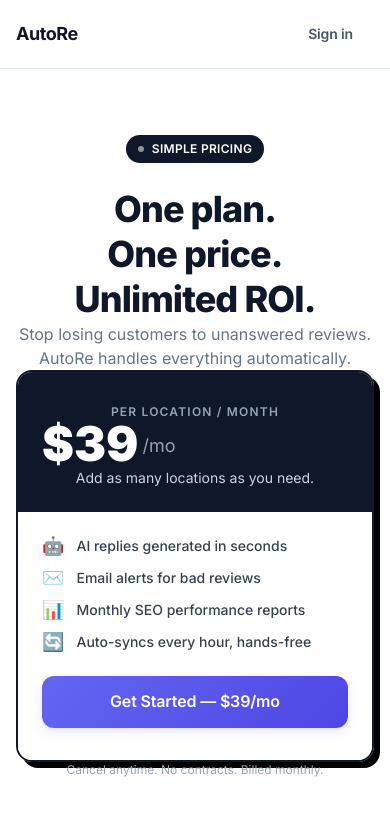
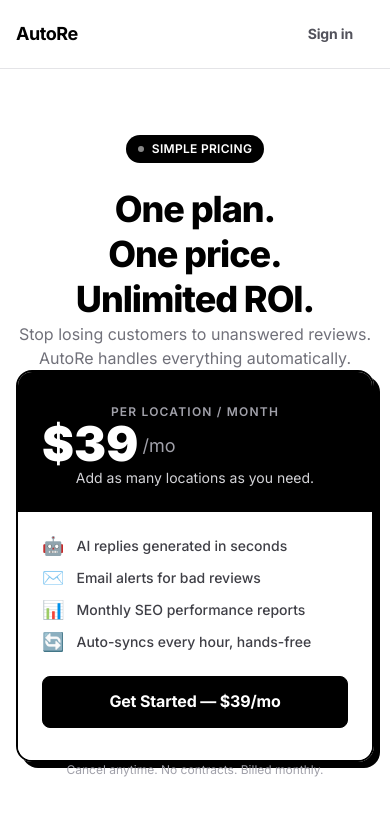
Before and after one commit to jellycutstudios-sudo/autore, a Next.js app: page /pricing in a window 390 px wide. Shown: the top 816 px of the page. Built offline with nearby package versions, Linux system fonts and the light colour scheme; no server answers.

Commit message:
design: transition to premium black & white theme and optimize mobile-first styling

```diff
--- a/app/globals.css
+++ b/app/globals.css
@@ -1,36 +1,29 @@
 @import url('https://fonts.googleapis.com/css2?family=Plus+Jakarta+Sans:ital,wght@0,200..800;1,200..800&display=swap');
 @import "tailwindcss";
 
-/* ─── Design Tokens ─────────────────────────────────────────── */
+/* ─── Monochromatic Design Tokens ───────────────────────────── */
 :root {
-  --background: #f8fafc;
-  --foreground: #0f172a;
-
-  --brand-50:  #f5f3ff;
-  --brand-100: #ede9fe;
-  --brand-200: #ddd6fe;
-  --brand-500: #6366f1;
-  --brand-600: #4f46e5;
-  --brand-700: #4338ca;
-  --brand-900: #312e81;
-
-  --gray-50:  #f8fafc;
-  --gray-100: #f1f5f9;
-  --gray-200: #e2e8f0;
-  --gray-300: #cbd5e1;
-  --gray-400: #94a3b8;
-  --gray-500: #64748b;
-  --gray-600: #475569;
-  --gray-700: #334155;
-  --gray-800: #1e293b;
-  --gray-900: #0f172a;
+  --background: #fafafa;
+  --foreground: #000000;
 
   --white: #ffffff;
-  --black: #0f172a;
+  --black: #000000;
+
+  --gray-50:  #fafafa;
+  --gray-100: #f4f4f5;
+  --gray-200: #e4e4e7;
+  --gray-300: #d4d4d8;
+  --gray-400: #a1a1aa;
+  --gray-500: #71717a;
+  --gray-600: #52525b;
+  --gray-700: #3f3f46;
+  --gray-800: #27272a;
+  --gray-900: #18181b;
+
   --border: var(--gray-200);
   --muted: var(--gray-500);
 
-  --radius: 12px;
+  --radius: 8px;
   --font: 'Plus Jakarta Sans', 'Inter', system-ui, sans-serif;
 }
 
@@ -81,11 +74,11 @@
 /* ─── Typography ─────────────────────────────────────────────── */
 h1, h2, h3, h4, h5, h6 {
   font-family: var(--font);
-  font-weight: 750;
-  letter-spacing: -0.025em;
+  font-weight: 800;
+  letter-spacing: -0.03em;
   line-height: 1.25;
   margin: 0;
-  color: var(--gray-900);
+  color: var(--black);
 }
 
 p { margin: 0; }
@@ -93,7 +86,7 @@
 
 /* ─── Component Primitives ───────────────────────────────────── */
 
-/* Buttons – Premium styling */
+/* Monochromatic Buttons */
 .btn {
   display: inline-flex;
   align-items: center;
@@ -104,42 +97,37 @@
   border-radius: var(--radius);
   font-family: var(--font);
   font-size: 0.875rem;
-  font-weight: 600;
+  font-weight: 700;
   letter-spacing: -0.01em;
   cursor: pointer;
-  transition: all 0.2s cubic-bezier(0.4, 0, 0.2, 1);
-  border: 1px solid transparent;
+  transition: all 0.15s cubic-bezier(0.4, 0, 0.2, 1);
+  border: 1.5px solid transparent;
   white-space: nowrap;
   user-select: none;
   -webkit-tap-highlight-color: transparent;
 }
 
 .btn:active { transform: scale(0.97); }
-.btn:disabled { opacity: 0.5; cursor: not-allowed; pointer-events: none; }
+.btn:disabled { opacity: 0.45; cursor: not-allowed; pointer-events: none; }
 
 .btn-primary {
-  background: linear-gradient(135deg, var(--brand-500) 0%, var(--brand-600) 100%);
+  background: var(--black);
   color: var(--white);
-  box-shadow: 0 4px 12px rgba(99, 102, 241, 0.15), 0 1px 2px rgba(99, 102, 241, 0.1);
-  border: none;
+  border-color: var(--black);
 }
 .btn-primary:hover {
-  background: linear-gradient(135deg, var(--brand-600) 0%, var(--brand-700) 100%);
-  box-shadow: 0 6px 16px rgba(99, 102, 241, 0.25), 0 2px 4px rgba(99, 102, 241, 0.15);
-  transform: translateY(-1px);
+  background: var(--gray-800);
+  border-color: var(--gray-800);
 }
 
 .btn-outline {
   background: var(--white);
-  color: var(--gray-800);
-  border-color: var(--gray-200);
-  box-shadow: 0 1px 2px rgba(0, 0, 0, 0.05);
+  color: var(--black);
+  border-color: var(--black);
 }
 .btn-outline:hover {
-  background: var(--gray-50);
-  color: var(--brand-600);
-  border-color: var(--brand-200);
-  transform: translateY(-1px);
+  background: var(--black);
+  color: var(--white);
 }
 
 .btn-ghost {
@@ -149,46 +137,40 @@
 }
 .btn-ghost:hover {
   background: var(--gray-100);
-  color: var(--gray-900);
+  color: var(--black);
 }
 
 .btn-danger {
-  background: #ef4444;
-  color: var(--white);
-  border-color: #ef4444;
-  box-shadow: 0 4px 12px rgba(239, 68, 68, 0.15);
+  background: var(--white);
+  color: #dc2626;
+  border-color: #dc2626;
 }
 .btn-danger:hover {
   background: #dc2626;
-  border-color: #dc2626;
-  box-shadow: 0 6px 16px rgba(239, 68, 68, 0.25);
-  transform: translateY(-1px);
+  color: var(--white);
 }
 
-/* Full-width modifier */
 .btn-block { width: 100%; }
-/* Large modifier */
 .btn-lg { min-height: 52px; font-size: 1rem; padding: 0 1.75rem; }
 
-/* ─── Inputs ─────────────────────────────────────────────────── */
+/* ─── Inputs & Textareas ─────────────────────────────────────── */
 .input {
   display: block;
   width: 100%;
   min-height: 44px;
   padding: 0 0.875rem;
-  border: 1px solid var(--gray-200);
+  border: 1.5px solid var(--gray-200);
   border-radius: var(--radius);
   background: var(--white);
-  color: var(--gray-900);
+  color: var(--black);
   font-family: var(--font);
   font-size: 0.875rem;
-  transition: all 0.2s ease;
+  transition: all 0.15s ease;
   outline: none;
-  box-shadow: 0 1px 2px rgba(0, 0, 0, 0.02);
 }
 .input:focus {
-  border-color: var(--brand-500);
-  box-shadow: 0 0 0 3px rgba(99, 102, 241, 0.12), 0 1px 2px rgba(0, 0, 0, 0.05);
+  border-color: var(--black);
+  box-shadow: 0 0 0 2px rgba(0, 0, 0, 0.05);
 }
 .input::placeholder { color: var(--gray-400); }
 
@@ -197,21 +179,20 @@
   width: 100%;
   min-height: 100px;
   padding: 0.75rem 0.875rem;
-  border: 1px solid var(--gray-200);
+  border: 1.5px solid var(--gray-200);
   border-radius: var(--radius);
   background: var(--white);
-  color: var(--gray-900);
+  color: var(--black);
   font-family: var(--font);
   font-size: 0.875rem;
   line-height: 1.6;
   resize: vertical;
-  transition: all 0.2s ease;
+  transition: all 0.15s ease;
   outline: none;
-  box-shadow: 0 1px 2px rgba(0, 0, 0, 0.02);
 }
 .textarea:focus {
-  border-color: var(--brand-500);
-  box-shadow: 0 0 0 3px rgba(99, 102, 241, 0.12), 0 1px 2px rgba(0, 0, 0, 0.05);
+  border-color: var(--black);
+  box-shadow: 0 0 0 2px rgba(0, 0, 0, 0.05);
 }
 .textarea::placeholder { color: var(--gray-400); }
 
@@ -220,45 +201,59 @@
   display: block;
   font-size: 0.75rem;
   font-weight: 700;
-  letter-spacing: 0.02em;
+  letter-spacing: 0.03em;
   color: var(--gray-500);
   margin-bottom: 0.375rem;
   text-transform: uppercase;
 }
 
-/* ─── Layout Utils ───────────────────────────────────────────── */
+/* ─── Layout Utils ─── Mobile First ──────────────────────────── */
 .page-container {
   max-width: 1200px;
   margin: 0 auto;
-  padding: 0 1.5rem;
+  padding: 0 1rem; /* Compact padding on mobile */
   width: 100%;
+}
+@media (min-width: 640px) {
+  .page-container {
+    padding: 0 1.5rem; /* Spacious padding on tablet/desktop */
+  }
 }
 
 .page-container-wide {
   max-width: 1200px;
   margin: 0 auto;
-  padding: 0 1.5rem;
+  padding: 0 1rem;
   width: 100%;
 }
+@media (min-width: 640px) {
+  .page-container-wide {
+    padding: 0 1.5rem;
+  }
+}
 
-/* Elegant card styling with modern micro-shadows and hover glow */
+/* Premium Minimalist Card styling */
 .card {
   background: var(--white);
-  border: 1px solid rgba(226, 232, 240, 0.8);
-  border-radius: 16px;
-  padding: 1.5rem;
-  box-shadow: 0 4px 6px -1px rgba(15, 23, 42, 0.02), 0 2px 4px -2px rgba(15, 23, 42, 0.02), 0 0 0 1px rgba(15, 23, 42, 0.01);
-  transition: all 0.25s cubic-bezier(0.4, 0, 0.2, 1);
+  border: 1px solid var(--gray-200);
+  border-radius: var(--radius);
+  padding: 1.25rem; /* Smaller padding on mobile */
+  box-shadow: 0 1px 2px 0 rgba(0, 0, 0, 0.02);
+  transition: all 0.2s ease;
+}
+@media (min-width: 640px) {
+  .card {
+    padding: 1.5rem; /* Larger padding on larger screens */
+  }
 }
 .card:hover {
-  border-color: rgba(99, 102, 241, 0.15);
-  box-shadow: 0 12px 20px -8px rgba(99, 102, 241, 0.08), 0 4px 6px -2px rgba(99, 102, 241, 0.04), 0 0 0 1px rgba(99, 102, 241, 0.04);
-  transform: translateY(-2px);
+  border-color: var(--black);
+  box-shadow: 0 4px 12px 0 rgba(0, 0, 0, 0.03);
 }
 
 /* ─── Stars ──────────────────────────────────────────────────── */
-.star-filled { color: #f59e0b; }
-.star-empty  { color: var(--gray-200); }
+.star-filled { color: var(--black); }
+.star-empty  { color: var(--gray-250, #e4e4e7); }
 
 /* ─── Badge ──────────────────────────────────────────────────── */
 .badge {
@@ -267,16 +262,16 @@
   padding: 0.25rem 0.625rem;
   border-radius: 9999px;
   font-size: 0.75rem;
-  font-weight: 700;
-  letter-spacing: 0.02em;
-  border: 1px solid transparent;
+  font-weight: 705;
+  letter-spacing: 0.01em;
+  border: 1.5px solid var(--black);
   line-height: 1;
 }
-.badge-black    { background: var(--gray-900);  color: var(--white);     border-color: var(--gray-900); }
-.badge-outline  { background: transparent;      color: var(--gray-600);  border-color: var(--gray-200); }
-.badge-danger   { background: #fef2f2;          color: #dc2626;          border-color: #fecaca; }
-.badge-success  { background: #ecfdf5;          color: #059669;          border-color: #a7f3d0; }
-.badge-primary  { background: #f5f3ff;          color: #6366f1;          border-color: #ddd6fe; }
+.badge-black    { background: var(--black);     color: var(--white);     border-color: var(--black); }
+.badge-outline  { background: transparent;      color: var(--black);     border-color: var(--gray-200); }
+.badge-danger   { background: var(--white);     color: #dc2626;          border-color: #dc2626; }
+.badge-success  { background: var(--black);     color: var(--white);     border-color: var(--black); }
+.badge-primary  { background: var(--black);     color: var(--white);     border-color: var(--black); }
 
 /* ─── Skeleton loader ────────────────────────────────────────── */
 @keyframes shimmer {
@@ -292,18 +287,18 @@
 
 /* ─── Alert / Toast strip ────────────────────────────────────── */
 .alert {
-  padding: 0.875rem 1.125rem;
+  padding: 0.75rem 1rem;
   border-radius: var(--radius);
   font-size: 0.875rem;
-  font-weight: 500;
-  border: 1px solid;
+  font-weight: 600;
+  border: 1.5px solid var(--black);
   display: flex;
   align-items: center;
-  gap: 0.625rem;
+  gap: 0.5rem;
 }
-.alert-error   { background: #fef2f2; color: #991b1b; border-color: #fca5a5; }
-.alert-success { background: #ecfdf5; color: #065f46; border-color: #a7f3d0; }
-.alert-info    { background: #f0f9ff; color: #075985; border-color: #b3e0ff; }
+.alert-error   { background: var(--white); color: #dc2626; border-color: #dc2626; }
+.alert-success { background: var(--white); color: var(--black); border-color: var(--black); }
+.alert-info    { background: var(--white); color: var(--gray-700); border-color: var(--gray-300); }
 
 /* ─── Mobile-first safe area ─────────────────────────────────── */
 .safe-bottom { padding-bottom: env(safe-area-inset-bottom, 1rem); }
@@ -314,7 +309,7 @@
   display: flex;
   align-items: center;
   gap: 0.75rem;
-  color: var(--gray-400);
+  color: var(--gray-450, #a1a1aa);
   font-size: 0.8125rem;
 }
 .divider::before,
```
Also changed, not shown: app/(dashboard)/connect/page.tsx (+16 -16 lines), app/(dashboard)/dashboard/page.tsx (+29 -32 lines), app/(dashboard)/layout.tsx (+11 -11 lines), components/ReviewCard.tsx (+13 -13 lines).
